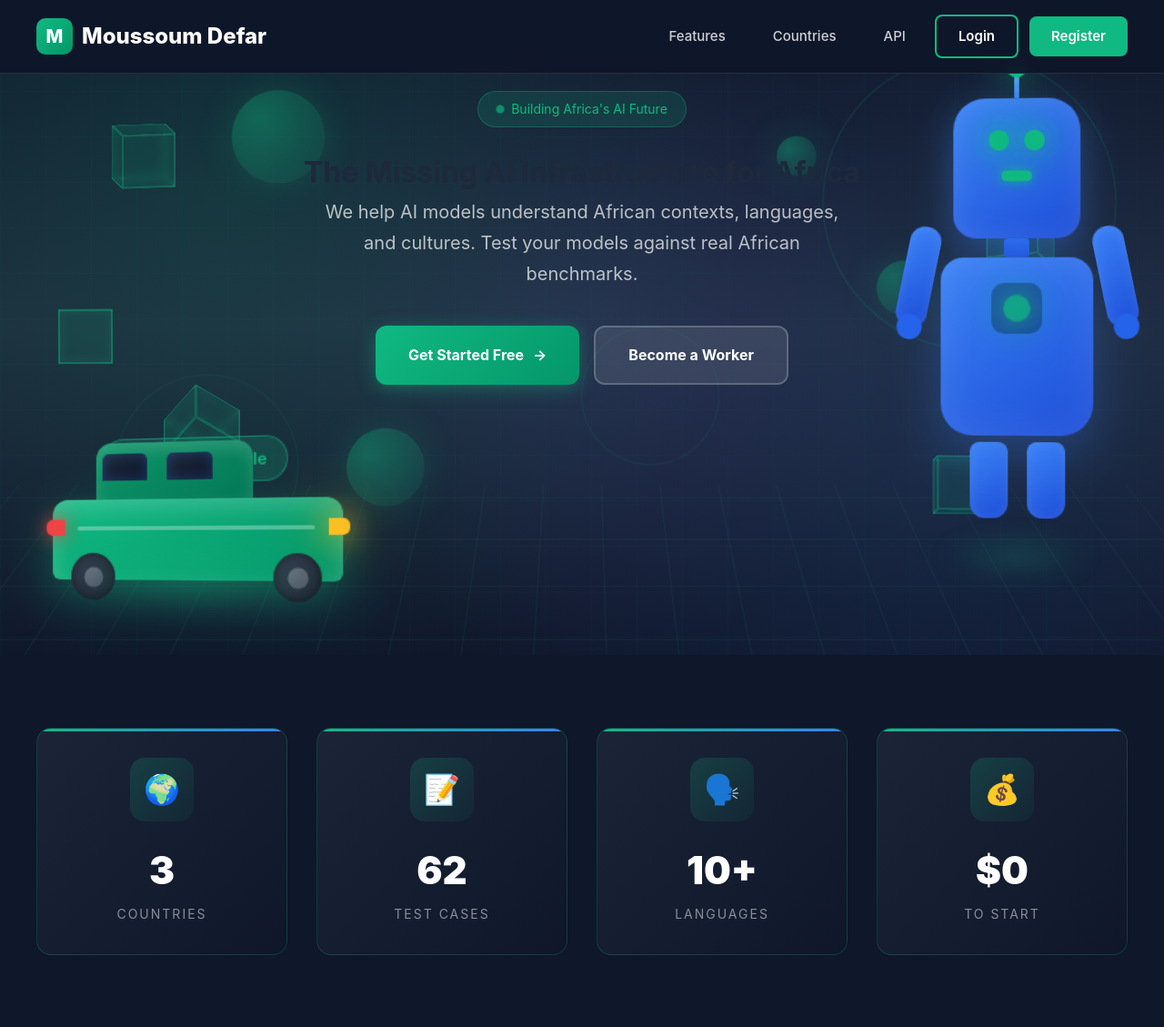
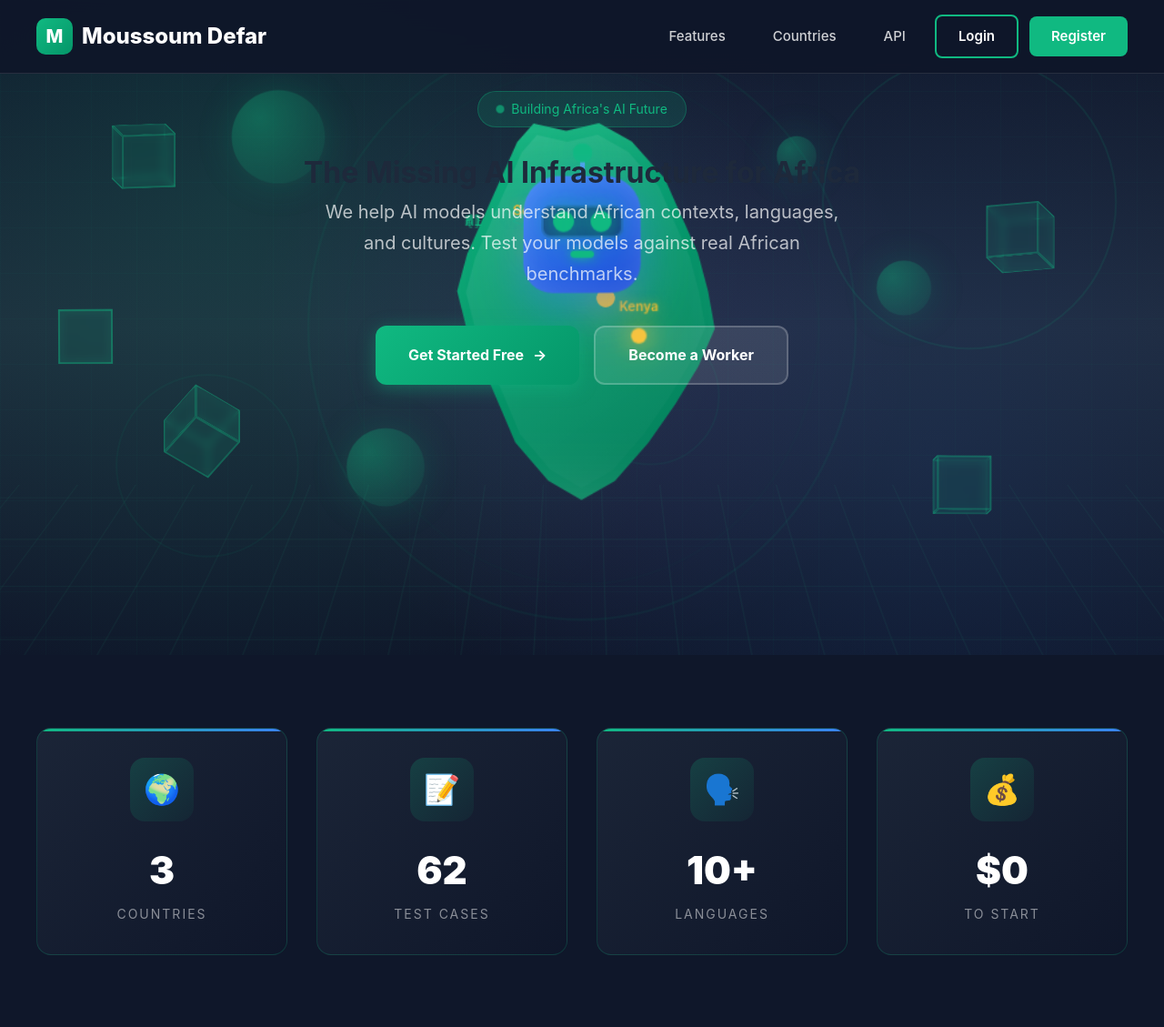
Before and after one commit to mkosemes1/Moussoum_Defar, a Django app: template templates/index.html in a window 1280 px wide. Shown: the top 1129 px of the page at 91% size. Run offline with Django 5.2, Linux system fonts and the light colour scheme; the template is opened without the code that fills it, so the values that code supplies are empty; parts of the project's set-up code (start-up, migrations or seed data) failed here and were passed over.

Commit message:
Replace robot and car with 3D Africa map and coding head
- Add animated 3D Africa continent shape
- Add glowing country dots (Senegal, Nigeria, Kenya)
- Add expanding rings around Africa
- Add 3D coding head with visor and blinking eyes
- Add antenna with pulsing light
- Add floating code particles (</>, {}, AI, 01, ML)
- Remove old robot and car elements

```diff
--- a/templates/index.html
+++ b/templates/index.html
@@ -750,379 +750,264 @@
             color: white;
         }
 
-        /* 3D Robot */
-        .robot-container {
+        /* 3D Africa Map */
+        .africa-container {
             position: absolute;
-            right: 8%;
+            left: 50%;
             top: 50%;
-            transform: translateY(-50%) scale(1.4);
-            perspective: 1000px;
+            transform: translate(-50%, -50%) scale(1.3);
+            perspective: 1200px;
         }
 
-        .robot {
+        .africa-map {
+            width: 320px;
+            height: 350px;
+            position: relative;
             transform-style: preserve-3d;
-            animation: robotFloat 4s ease-in-out infinite;
+            animation: africaRotate 12s ease-in-out infinite;
         }
 
-        @keyframes robotFloat {
-            0%, 100% { transform: translateY(0) rotateY(0deg); }
-            25% { transform: translateY(-15px) rotateY(5deg); }
-            50% { transform: translateY(-5px) rotateY(0deg); }
-            75% { transform: translateY(-20px) rotateY(-5deg); }
+        @keyframes africaRotate {
+            0%, 100% { transform: rotateY(-5deg) rotateX(5deg); }
+            25% { transform: rotateY(5deg) rotateX(-3deg); }
+            50% { transform: rotateY(-3deg) rotateX(5deg); }
+            75% { transform: rotateY(5deg) rotateX(-5deg); }
         }
 
-        .robot-head {
+        .africa-shape {
+            position: absolute;
+            top: 0;
+            left: 50%;
+            transform: translateX(-50%);
+            width: 280px;
+            height: 320px;
+            background: linear-gradient(145deg, #10b981, #059669, #047857);
+            clip-path: polygon(
+                35% 0%, 45% 2%, 55% 0%, 65% 5%, 75% 15%, 80% 25%,
+                85% 35%, 88% 45%, 90% 55%, 85% 65%, 78% 75%, 70% 85%,
+                60% 95%, 50% 100%, 40% 95%, 30% 85%, 25% 75%, 20% 65%,
+                15% 55%, 12% 45%, 15% 35%, 20% 25%, 25% 15%, 30% 5%
+            );
+            box-shadow:
+                inset 0 0 60px rgba(255,255,255,0.15),
+                0 20px 60px rgba(16, 185, 129, 0.4),
+                0 0 100px rgba(16, 185, 129, 0.2);
+        }
+
+        .africa-shape::before {
+            content: '';
+            position: absolute;
+            top: 10px;
+            left: 10px;
+            right: 10px;
+            bottom: 10px;
+            background: linear-gradient(145deg, rgba(255,255,255,0.1), transparent);
+            clip-path: polygon(
+                35% 0%, 45% 2%, 55% 0%, 65% 5%, 75% 15%, 80% 25%,
+                85% 35%, 88% 45%, 90% 55%, 85% 65%, 78% 75%, 70% 85%,
+                60% 95%, 50% 100%, 40% 95%, 30% 85%, 25% 75%, 20% 65%,
+                15% 55%, 12% 45%, 15% 35%, 20% 25%, 25% 15%, 30% 5%
+            );
+        }
+
+        /* Country dots on map */
+        .country-dot {
+            position: absolute;
+            width: 12px;
+            height: 12px;
+            background: #fbbf24;
+            border-radius: 50%;
+            box-shadow: 0 0 15px #fbbf24, 0 0 30px #fbbf24;
+            animation: dotPulse 2s ease-in-out infinite;
+        }
+
+        .country-dot::after {
+            content: attr(data-name);
+            position: absolute;
+            top: -25px;
+            left: 50%;
+            transform: translateX(-50%);
+            font-size: 10px;
+            color: #fbbf24;
+            white-space: nowrap;
+            font-weight: 600;
+            text-shadow: 0 0 10px rgba(251, 191, 36, 0.5);
+        }
+
+        .country-dot.sn { top: 30%; left: 35%; animation-delay: 0s; }
+        .country-dot.ng { top: 45%; left: 55%; animation-delay: -0.5s; }
+        .country-dot.ke { top: 55%; left: 65%; animation-delay: -1s; }
+
+        @keyframes dotPulse {
+            0%, 100% { transform: scale(1); box-shadow: 0 0 15px #fbbf24, 0 0 30px #fbbf24; }
+            50% { transform: scale(1.3); box-shadow: 0 0 25px #fbbf24, 0 0 50px #fbbf24; }
+        }
+
+        /* Glow rings around Africa */
+        .africa-ring {
+            position: absolute;
+            top: 50%;
+            left: 50%;
+            transform: translate(-50%, -50%);
+            border-radius: 50%;
+            border: 2px solid rgba(16, 185, 129, 0.2);
+            animation: ringExpand 4s ease-out infinite;
+        }
+
+        .africa-ring:nth-child(1) { width: 350px; height: 380px; animation-delay: 0s; }
+        .africa-ring:nth-child(2) { width: 400px; height: 430px; animation-delay: -1.3s; }
+        .africa-ring:nth-child(3) { width: 450px; height: 480px; animation-delay: -2.6s; }
+
+        @keyframes ringExpand {
+            0% { opacity: 0.6; transform: translate(-50%, -50%) scale(0.9); }
+            100% { opacity: 0; transform: translate(-50%, -50%) scale(1.2); }
+        }
+
+        /* 3D Coding Head */
+        .head-container {
+            position: absolute;
+            top: 15%;
+            left: 50%;
+            transform: translateX(-50%);
+            perspective: 800px;
+            z-index: 10;
+        }
+
+        .coding-head {
             width: 100px;
             height: 110px;
-            background: linear-gradient(145deg, #3b82f6, #1d4ed8);
-            border-radius: 25px 25px 18px 18px;
-            margin: 0 auto;
             position: relative;
             transform-style: preserve-3d;
-            box-shadow:
-                inset 0 0 25px rgba(255,255,255,0.1),
-                0 10px 30px rgba(59, 130, 246, 0.4);
+            animation: headBob 3s ease-in-out infinite;
         }
 
-        .robot-face {
+        @keyframes headBob {
+            0%, 100% { transform: translateY(0) rotateY(0deg); }
+            25% { transform: translateY(-8px) rotateY(5deg); }
+            50% { transform: translateY(-3px) rotateY(0deg); }
+            75% { transform: translateY(-10px) rotateY(-5deg); }
+        }
+
+        .head-main {
+            width: 100px;
+            height: 100px;
+            background: linear-gradient(145deg, #3b82f6, #1d4ed8);
+            border-radius: 30px 30px 25px 25px;
+            position: relative;
+            box-shadow:
+                inset 0 0 25px rgba(255,255,255,0.15),
+                0 15px 40px rgba(59, 130, 246, 0.5);
+        }
+
+        /* Face */
+        .face {
             position: absolute;
-            top: 20px;
+            top: 25px;
             left: 50%;
             transform: translateX(-50%);
-            width: 60px;
+            width: 70px;
             height: 50px;
         }
 
-        .robot-eye {
+        .eye {
             position: absolute;
-            width: 16px;
-            height: 16px;
+            width: 18px;
+            height: 18px;
             background: #10b981;
             border-radius: 50%;
             top: 5px;
-            box-shadow: 0 0 15px #10b981, 0 0 30px #10b981;
-            animation: eyeGlow 2s ease-in-out infinite;
+            box-shadow: 0 0 20px #10b981, 0 0 40px #10b981;
+            animation: eyeBlink 4s ease-in-out infinite;
         }
 
-        .robot-eye.left { left: 8px; }
-        .robot-eye.right { right: 8px; }
+        .eye.left { left: 10px; }
+        .eye.right { right: 10px; }
 
-        @keyframes eyeGlow {
-            0%, 100% { box-shadow: 0 0 15px #10b981, 0 0 30px #10b981; }
-            50% { box-shadow: 0 0 25px #10b981, 0 0 50px #10b981; }
+        @keyframes eyeBlink {
+            0%, 90%, 100% { transform: scaleY(1); }
+            95% { transform: scaleY(0.1); }
         }
 
-        .robot-mouth {
+        .visor {
+            position: absolute;
+            top: 0;
+            left: 0;
+            right: 0;
+            height: 28px;
+            background: rgba(0, 0, 0, 0.4);
+            border-radius: 8px;
+            border: 2px solid rgba(59, 130, 246, 0.5);
+        }
+
+        .mouth {
             position: absolute;
             bottom: 5px;
             left: 50%;
             transform: translateX(-50%);
-            width: 24px;
-            height: 8px;
+            width: 20px;
+            height: 6px;
             background: #10b981;
-            border-radius: 4px;
+            border-radius: 3px;
             box-shadow: 0 0 10px #10b981;
         }
 
-        .robot-antenna {
+        /* Antenna */
+        .antenna {
             position: absolute;
-            top: -20px;
+            top: -25px;
             left: 50%;
             transform: translateX(-50%);
-            width: 4px;
-            height: 20px;
-            background: linear-gradient(to top, #3b82f6, #60a5fa);
         }
 
-        .antenna-ball {
-            position: absolute;
-            top: -10px;
-            left: 50%;
-            transform: translateX(-50%);
-            width: 12px;
-            height: 12px;
+        .antenna-rod {
+            width: 4px;
+            height: 25px;
+            background: linear-gradient(to top, #3b82f6, #60a5fa);
+            margin: 0 auto;
+        }
+
+        .antenna-tip {
+            width: 14px;
+            height: 14px;
             background: #10b981;
             border-radius: 50%;
-            box-shadow: 0 0 20px #10b981;
+            margin: -2px auto 0;
+            box-shadow: 0 0 20px #10b981, 0 0 40px #10b981;
             animation: antennaPulse 1.5s ease-in-out infinite;
         }
 
         @keyframes antennaPulse {
-            0%, 100% { transform: translateX(-50%) scale(1); }
-            50% { transform: translateX(-50%) scale(1.3); }
+            0%, 100% { transform: scale(1); box-shadow: 0 0 20px #10b981, 0 0 40px #10b981; }
+            50% { transform: scale(1.2); box-shadow: 0 0 30px #10b981, 0 0 60px #10b981; }
         }
 
-        .robot-neck {
-            width: 20px;
-            height: 15px;
-            background: linear-gradient(to bottom, #2563eb, #1d4ed8);
-            margin: 0 auto;
-            border-radius: 3px;
-        }
-
-        .robot-body {
-            width: 120px;
-            height: 140px;
-            background: linear-gradient(145deg, #3b82f6, #1d4ed8);
-            border-radius: 18px 18px 25px 25px;
-            margin: 0 auto;
-            position: relative;
-            box-shadow:
-                inset 0 0 35px rgba(255,255,255,0.1),
-                0 15px 40px rgba(59, 130, 246, 0.3);
-        }
-
-        .robot-chest {
-            position: absolute;
-            top: 20px;
-            left: 50%;
-            transform: translateX(-50%);
-            width: 40px;
-            height: 40px;
-            background: rgba(0,0,0,0.3);
-            border-radius: 10px;
-            display: flex;
-            align-items: center;
-            justify-content: center;
-        }
-
-        .chest-light {
-            width: 20px;
-            height: 20px;
-            background: #10b981;
-            border-radius: 50%;
-            box-shadow: 0 0 20px #10b981, 0 0 40px #10b981;
-            animation: chestPulse 2s ease-in-out infinite;
-        }
-
-        @keyframes chestPulse {
-            0%, 100% { opacity: 1; transform: scale(1); }
-            50% { opacity: 0.7; transform: scale(1.1); }
-        }
-
-        .robot-arm {
-            position: absolute;
-            width: 25px;
-            height: 80px;
-            background: linear-gradient(145deg, #3b82f6, #1d4ed8);
-            border-radius: 12px;
-            top: 100px;
-            box-shadow: inset 0 0 10px rgba(255,255,255,0.1);
-        }
-
-        .robot-arm.left {
-            left: -30px;
-            transform: rotate(10deg);
-            animation: armSwingLeft 3s ease-in-out infinite;
-        }
-
-        .robot-arm.right {
-            right: -30px;
-            transform: rotate(-10deg);
-            animation: armSwingRight 3s ease-in-out infinite;
-        }
-
-        @keyframes armSwingLeft {
-            0%, 100% { transform: rotate(10deg); }
-            50% { transform: rotate(15deg); }
-        }
-
-        @keyframes armSwingRight {
-            0%, 100% { transform: rotate(-10deg); }
-            50% { transform: rotate(-15deg); }
-        }
-
-        .robot-hand {
-            position: absolute;
-            bottom: -10px;
-            left: 50%;
-            transform: translateX(-50%);
-            width: 20px;
-            height: 20px;
-            background: #2563eb;
-            border-radius: 50%;
-        }
-
-        .robot-legs {
-            display: flex;
-            justify-content: center;
-            gap: 15px;
-            margin-top: 5px;
-        }
-
-        .robot-leg {
-            width: 30px;
-            height: 60px;
-            background: linear-gradient(145deg, #3b82f6, #1d4ed8);
-            border-radius: 8px 8px 12px 12px;
-            box-shadow: inset 0 0 10px rgba(255,255,255,0.1);
-        }
-
-        .robot-glow {
-            position: absolute;
-            bottom: -30px;
-            left: 50%;
-            transform: translateX(-50%);
-            width: 120px;
-            height: 30px;
-            background: radial-gradient(ellipse, rgba(16, 185, 129, 0.4) 0%, transparent 70%);
-            filter: blur(10px);
-            animation: glowPulse 2s ease-in-out infinite;
-        }
-
-        @keyframes glowPulse {
-            0%, 100% { opacity: 0.5; transform: translateX(-50%) scale(1); }
-            50% { opacity: 0.8; transform: translateX(-50%) scale(1.1); }
-        }
-
-        /* 3D Electric Car */
-        .car-container {
-            position: absolute;
-            left: 8%;
-            bottom: 12%;
-            perspective: 800px;
-            transform: scale(1.5);
-        }
-
-        .car {
-            transform-style: preserve-3d;
-            animation: carFloat 5s ease-in-out infinite;
-        }
-
-        @keyframes carFloat {
-            0%, 100% { transform: translateY(0) rotateY(-15deg); }
-            50% { transform: translateY(-10px) rotateY(-15deg); }
-        }
-
-        .car-body {
-            width: 220px;
-            height: 60px;
-            background: linear-gradient(145deg, #10b981, #059669);
-            border-radius: 12px 12px 6px 6px;
-            position: relative;
-            box-shadow:
-                inset 0 6px 18px rgba(255,255,255,0.2),
-                0 12px 35px rgba(16, 185, 129, 0.4);
-        }
-
-        .car-top {
-            position: absolute;
-            top: -42px;
-            left: 35px;
-            width: 120px;
-            height: 42px;
-            background: linear-gradient(145deg, #0d9668, #047857);
-            border-radius: 12px 12px 0 0;
-            box-shadow: inset 0 6px 12px rgba(255,255,255,0.15);
-        }
-
-        .car-window {
-            position: absolute;
-            top: 8px;
-            width: 35px;
-            height: 20px;
-            background: linear-gradient(145deg, #1e293b, #0f172a);
-            border-radius: 5px 5px 0 0;
-            box-shadow: inset 0 0 10px rgba(59, 130, 246, 0.3);
-        }
-
-        .car-window.front { left: 55px; }
-        .car-window.back { left: 5px; }
-
-        .car-headlight {
-            position: absolute;
-            right: -5px;
-            top: 15px;
-            width: 15px;
-            height: 12px;
-            background: #fbbf24;
-            border-radius: 0 5px 5px 0;
-            box-shadow: 0 0 15px #fbbf24, 0 0 30px #fbbf24;
-            animation: headlightPulse 2s ease-in-out infinite;
-        }
-
-        @keyframes headlightPulse {
-            0%, 100% { box-shadow: 0 0 15px #fbbf24, 0 0 30px #fbbf24; }
-            50% { box-shadow: 0 0 25px #fbbf24, 0 0 50px #fbbf24; }
-        }
-
-        .car-taillight {
-            position: absolute;
-            left: -5px;
-            top: 15px;
-            width: 15px;
-            height: 12px;
-            background: #ef4444;
-            border-radius: 5px 0 0 5px;
-            box-shadow: 0 0 15px #ef4444;
-        }
-
-        .car-wheel {
-            position: absolute;
-            bottom: -15px;
-            width: 35px;
-            height: 35px;
-            background: linear-gradient(145deg, #374151, #1f2937);
-            border-radius: 50%;
-            box-shadow: inset 0 0 10px rgba(0,0,0,0.5);
-        }
-
-        .car-wheel::after {
-            content: '';
+        /* Code particles */
+        .code-particles {
             position: absolute;
             top: 50%;
             left: 50%;
             transform: translate(-50%, -50%);
-            width: 15px;
-            height: 15px;
-            background: linear-gradient(145deg, #6b7280, #4b5563);
-            border-radius: 50%;
+            width: 200px;
+            height: 200px;
         }
 
-        .car-wheel.front { right: 15px; }
-        .car-wheel.back { left: 15px; }
-
-        .car-stripe {
+        .code-particle {
             position: absolute;
-            top: 20px;
-            left: 20px;
-            right: 20px;
-            height: 3px;
-            background: rgba(255,255,255,0.3);
-            border-radius: 2px;
+            font-family: monospace;
+            font-size: 12px;
+            color: rgba(16, 185, 129, 0.6);
+            animation: particleFloat 6s ease-in-out infinite;
         }
 
-        .car-glow {
-            position: absolute;
-            bottom: -20px;
-            left: 50%;
-            transform: translateX(-50%);
-            width: 200px;
-            height: 40px;
-            background: radial-gradient(ellipse, rgba(16, 185, 129, 0.3) 0%, transparent 70%);
-            filter: blur(10px);
-        }
+        .code-particle:nth-child(1) { top: 0; left: 20%; animation-delay: 0s; content: '</>; }
+        .code-particle:nth-child(2) { top: 20%; right: 10%; animation-delay: -1s; }
+        .code-particle:nth-child(3) { bottom: 20%; left: 10%; animation-delay: -2s; }
+        .code-particle:nth-child(4) { bottom: 0; right: 20%; animation-delay: -3s; }
+        .code-particle:nth-child(5) { top: 50%; left: 0; animation-delay: -4s; }
 
-        .ev-badge {
-            position: absolute;
-            top: -45px;
-            left: 50%;
-            transform: translateX(-50%);
-            background: rgba(16, 185, 129, 0.2);
-            border: 1px solid rgba(16, 185, 129, 0.5);
-            padding: 6px 14px;
-            border-radius: 20px;
-            font-size: 12px;
-            color: #10b981;
-            font-weight: 600;
-            white-space: nowrap;
-            display: flex;
-            align-items: center;
-            gap: 6px;
-        }
-
-        .ev-badge::before {
-            content: '⚡';
+        @keyframes particleFloat {
+            0%, 100% { transform: translateY(0) rotate(0deg); opacity: 0.6; }
+            50% { transform: translateY(-20px) rotate(180deg); opacity: 1; }
         }
 
         /* Responsive */
@@ -1218,62 +1103,49 @@
             <div class="glow-ring"></div>
             <div class="glow-ring"></div>
 
-            <!-- 3D Electric Car -->
-            <div class="car-container">
-                <div class="car">
-                    <div class="ev-badge">Electric Vehicle</div>
-                    <div class="car-body">
-                        <div class="car-top">
-                            <div class="car-window back"></div>
-                            <div class="car-window front"></div>
-                        </div>
-                        <div class="car-headlight"></div>
-                        <div class="car-taillight"></div>
-                        <div class="car-stripe"></div>
-                        <div class="car-wheel front"></div>
-                        <div class="car-wheel back"></div>
+            <!-- 3D Africa Map with Coding Head -->
+            <div class="africa-container">
+                <!-- Glow rings around Africa -->
+                <div class="africa-ring"></div>
+                <div class="africa-ring"></div>
+                <div class="africa-ring"></div>
+
+                <div class="africa-map">
+                    <!-- Africa shape -->
+                    <div class="africa-shape">
+                        <!-- Country dots -->
+                        <div class="country-dot sn" data-name="Senegal"></div>
+                        <div class="country-dot ng" data-name="Nigeria"></div>
+                        <div class="country-dot ke" data-name="Kenya"></div>
                     </div>
-                    <div class="car-glow"></div>
-                </div>
-            </div>
 
-            <!-- 3D Robot -->
-            <div class="robot-container">
-                <div class="robot">
-                    <!-- Head -->
-                    <div class="robot-head">
-                        <div class="robot-face">
-                            <div class="robot-eye left"></div>
-                            <div class="robot-eye right"></div>
-                            <div class="robot-mouth"></div>
-                        </div>
-                        <div class="robot-antenna">
-                            <div class="antenna-ball"></div>
+                    <!-- 3D Coding Head on top -->
+                    <div class="head-container">
+                        <div class="coding-head">
+                            <div class="antenna">
+                                <div class="antenna-tip"></div>
+                                <div class="antenna-rod"></div>
+                            </div>
+                            <div class="head-main">
+                                <div class="face">
+                                    <div class="visor"></div>
+                                    <div class="eye left"></div>
+                                    <div class="eye right"></div>
+                                    <div class="mouth"></div>
+                                </div>
+                            </div>
                         </div>
                     </div>
-                    <!-- Neck -->
-                    <div class="robot-neck"></div>
-                    <!-- Body -->
-                    <div class="robot-body">
-                        <div class="robot-chest">
-                            <div class="chest-light"></div>
-                        </div>
-                    </div>
-                    <!-- Arms -->
-                    <div class="robot-arm left">
-                        <div class="robot-hand"></div>
-                    </div>
-                    <div class="robot-arm right">
-                        <div class="robot-hand"></div>
-                    </div>
-                    <!-- Legs -->
-                    <div class="robot-legs">
-                        <div class="robot-leg left"></div>
-                        <div class="robot-leg right"></div>
+
+                    <!-- Code particles -->
+                    <div class="code-particles">
+                        <div class="code-particle">&lt;/&gt;</div>
+                        <div class="code-particle">{}</div>
+                        <div class="code-particle">AI</div>
+                        <div class="code-particle">01</div>
+                        <div class="code-particle">ML</div>
                     </div>
                 </div>
-                <!-- Glow effect under robot -->
-                <div class="robot-glow"></div>
             </div>
         </div>
 
```
